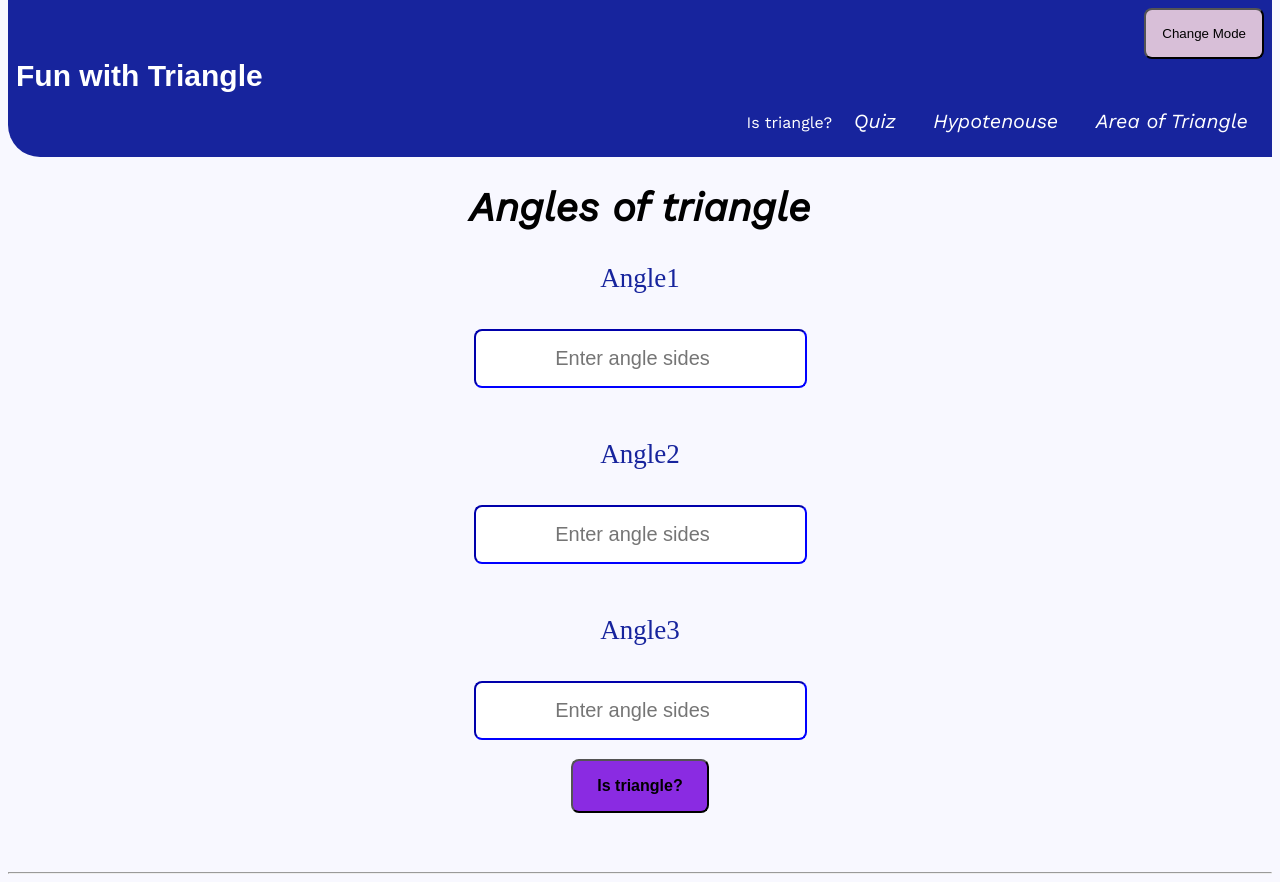
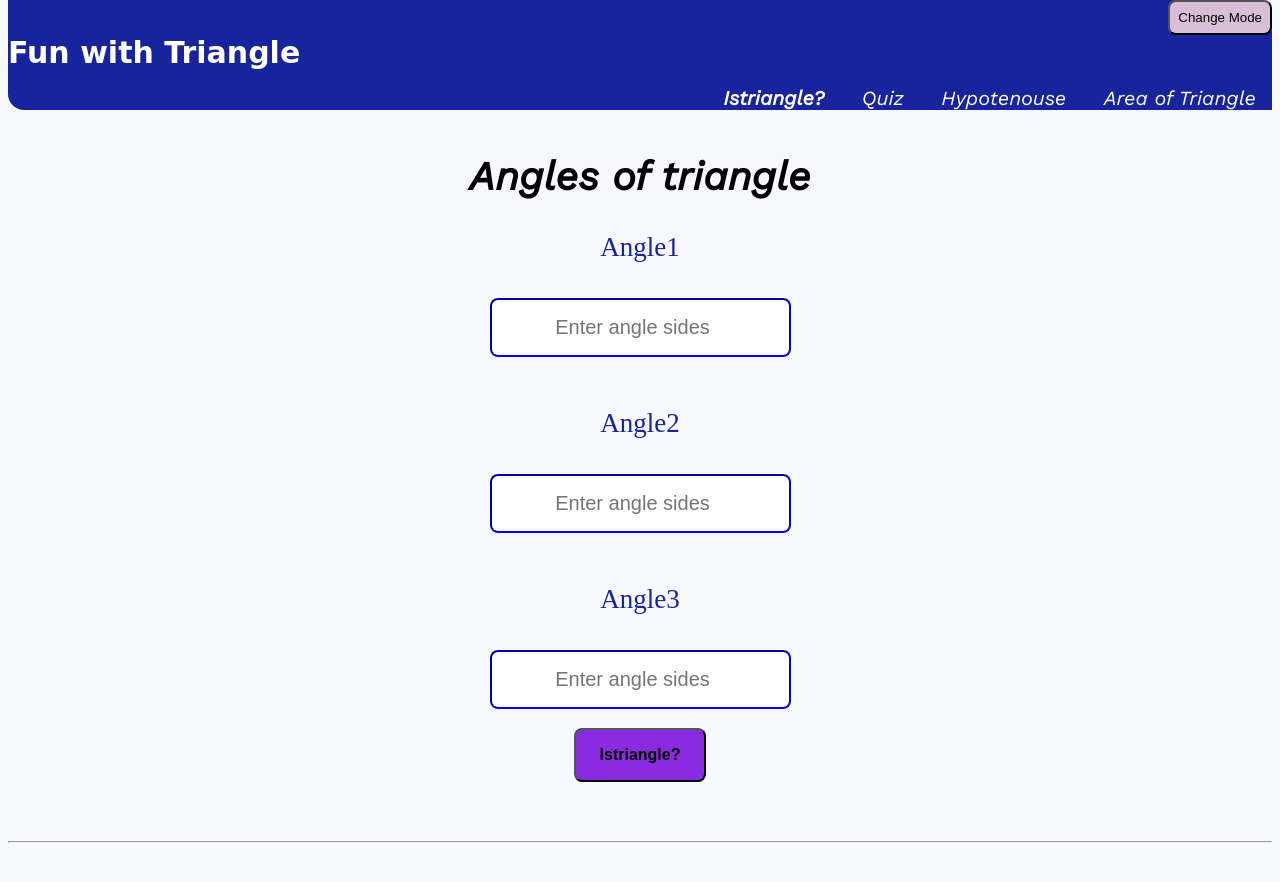
Before and after one commit to Tanjum786/funwithtriangles, a plain HTML site: page index.html in a window 1280 px wide. After the commit the page ends 851 px from the top, so only its background shows below. Drawn offline with nearby package versions, Linux system fonts and the light colour scheme; a web font is replaced by a local one.

Commit message:
style:added color

```diff
--- a/index.html
+++ b/index.html
@@ -16,10 +16,10 @@
         <div class="nav-brand">Fun with Triangle</div>
         <ul class="list-non-bulit nav-pills">
             <li class="list-item-inline">
-                <a class="link link-active" href="/index.html"></a>Is triangle?</a>
+                <a class="link link-active" href="/index.html">Istriangle?</a>
             </li>
             <li class="list-item-inline">
-                <a class="link " href="tringle-quiz.html">Quiz</a>
+                <a class="link " href="/tringle-quiz.html">Quiz</a>
             </li>
             <li class="list-item-inline">
                 <a class="link" href="/hypotenouse.html">Hypotenouse</a>
@@ -43,7 +43,7 @@
             <p>Angle3</p>
         </label><br>
         <input type="number" placeholder="Enter angle sides" class="Angle-input"><br>
-        <button id="is-triangle-btn">Is triangle?</button><br>
+        <button id="is-triangle-btn">Istriangle?</button><br>
         <div id="output"></div>
     </main>
     <hr>
--- a/style.css
+++ b/style.css
@@ -20,8 +20,8 @@ body {
 button{
     display: block;
     margin-left :auto;
-    padding: 1rem 1rem;
-    border-radius: 00.5rem;
+    padding: 0.5rem 0.5rem;
+    border-radius:0.5rem;
     background-color:thistle;
     cursor: pointer;
 }
@@ -31,6 +31,7 @@ button{
     padding: 0.5rem 1rem;
     font-size: 1.5rem;
     font-style: italic;
+
 }
 
 .list-non-bulit {
@@ -46,8 +47,8 @@ button{
 .navigation {
     background-color: var(--primary-color);
     color: white;
-    padding: 0.5rem;
-    border-bottom-left-radius: 2rem;
+    border-bottom-left-radius:1rem;
+    border-top-right-radius: 2rem;
 }
 
 .navigation .link {
@@ -63,19 +64,17 @@ button{
 
 .navigation .nav-brand:hover {
     color: var(--dark-green);
-    font-family: "Megrim", cursive;
 
 }
 
 .navigation .nav-brand {
     font-weight: bold;
     font-size: 30px;
-    font-family: 'Montserrat', sans-serif;
+    font-family: "Megrim", cursive;
 
 }
-
 .navigation .link-active:hover {
-    color: red;
+    color:lightblue;
 }
 
 .navigation .link-active {
@@ -144,7 +143,7 @@ p {
 
 .Angle-input {
     border-radius: 0.5rem;
-    padding: 1rem 2rem;
+    padding: 1rem 1rem;
     border-color: blue;
     display: block;
     margin: auto;
```
Also changed, not shown: hypotenouse.html (+1 -1 lines).
